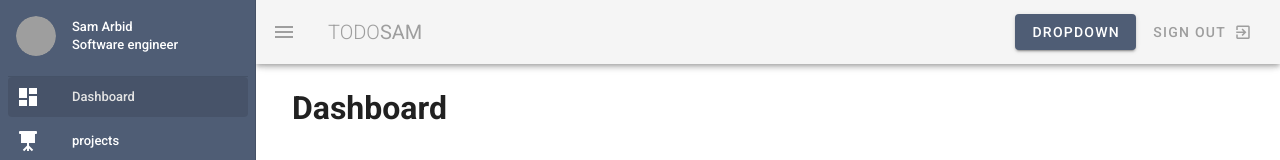
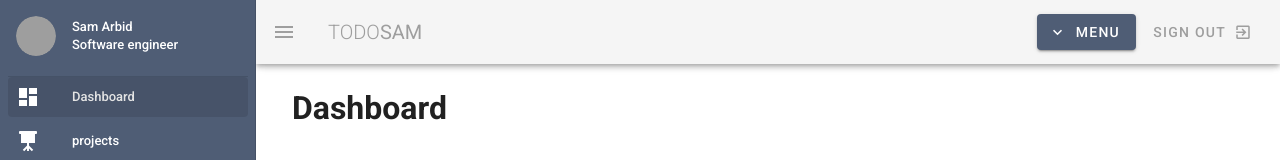
Before and after one commit to Samk13/todo-vuetify-2, a Vue app: page / in a window 1280 px wide. Shown: the top 160 px of the page. Built offline with nearby package versions, Linux system fonts and the light colour scheme; grey boxes are pictures that could not be loaded.

Commit message:
feature dropdown menu

```diff
--- a/src/components/Navbar.vue
+++ b/src/components/Navbar.vue
@@ -13,16 +13,20 @@
       <v-spacer />
       <!-- drop down menu -->
       <div class="text-center">
-        <v-menu open-on-hover top offset-y>
+        <v-menu open-on-hover offset-y>
           <template v-slot:activator="{ on, attrs }">
             <v-btn color="primary" dark v-bind="attrs" v-on="on">
-              <v-icon>{{ icons.expand }}</v-icon>
-              Dropdown
+              <v-icon left>{{ icons.expand }}</v-icon>
+              Menu
             </v-btn>
           </template>
-
           <v-list>
-            <v-list-item v-for="item in 5" :key="item">
+            <v-list-item
+              v-for="item in items"
+              :key="item.id"
+              router
+              :to="item.route"
+            >
               <v-list-item-title>{{ item.title }}</v-list-item-title>
             </v-list-item>
           </v-list>
@@ -85,7 +89,7 @@ export default {
     icons: {
       signOut: "mdi-exit-to-app",
       menuIcon: "mdi-menu",
-      expand: "mdi-extend-more"
+      expand: "mdi-chevron-down"
     },
     drawer: null,
     drawerHeader: { title: "Sam Arbid", subtitle: "Software engineer" },
```
